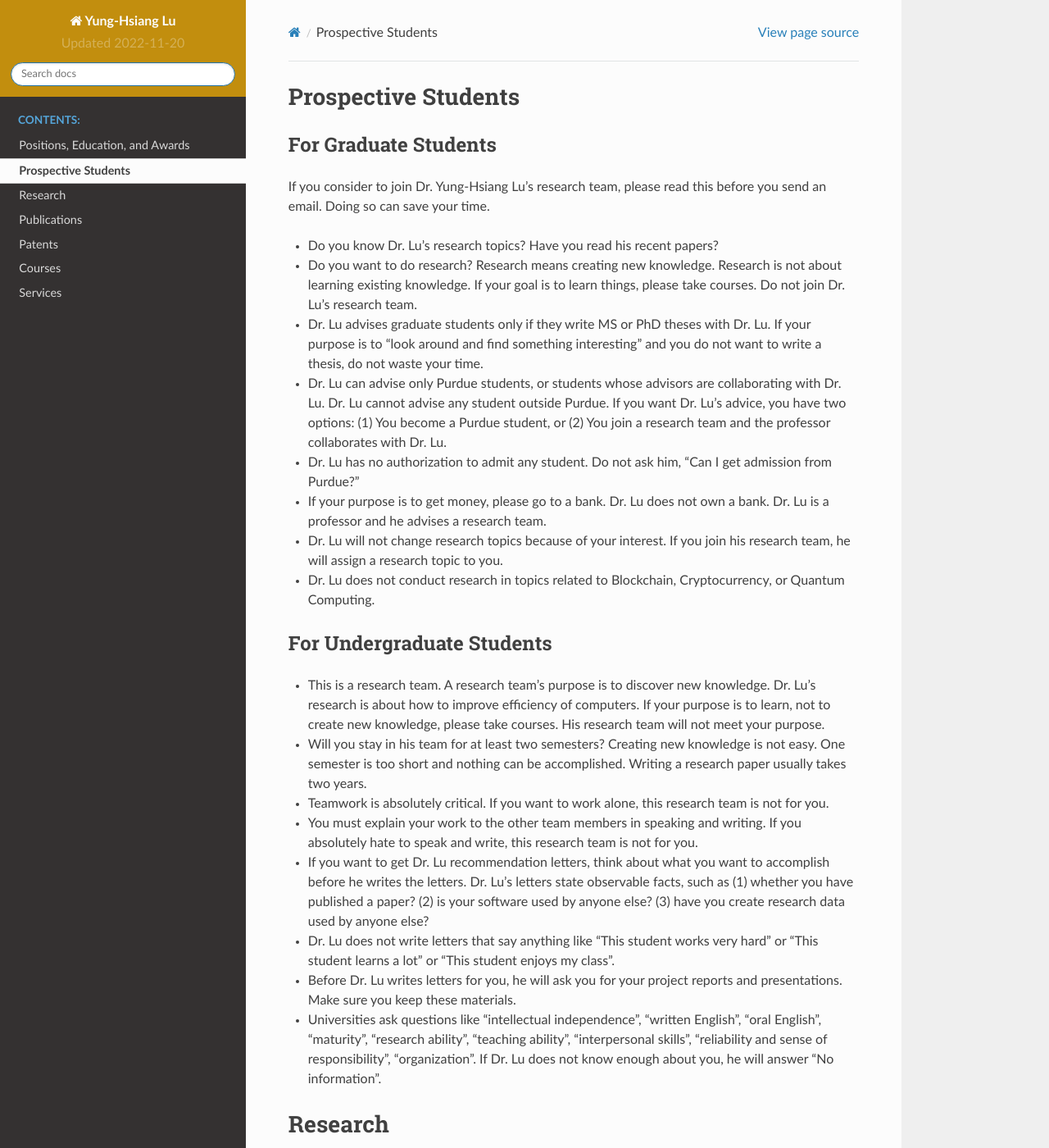
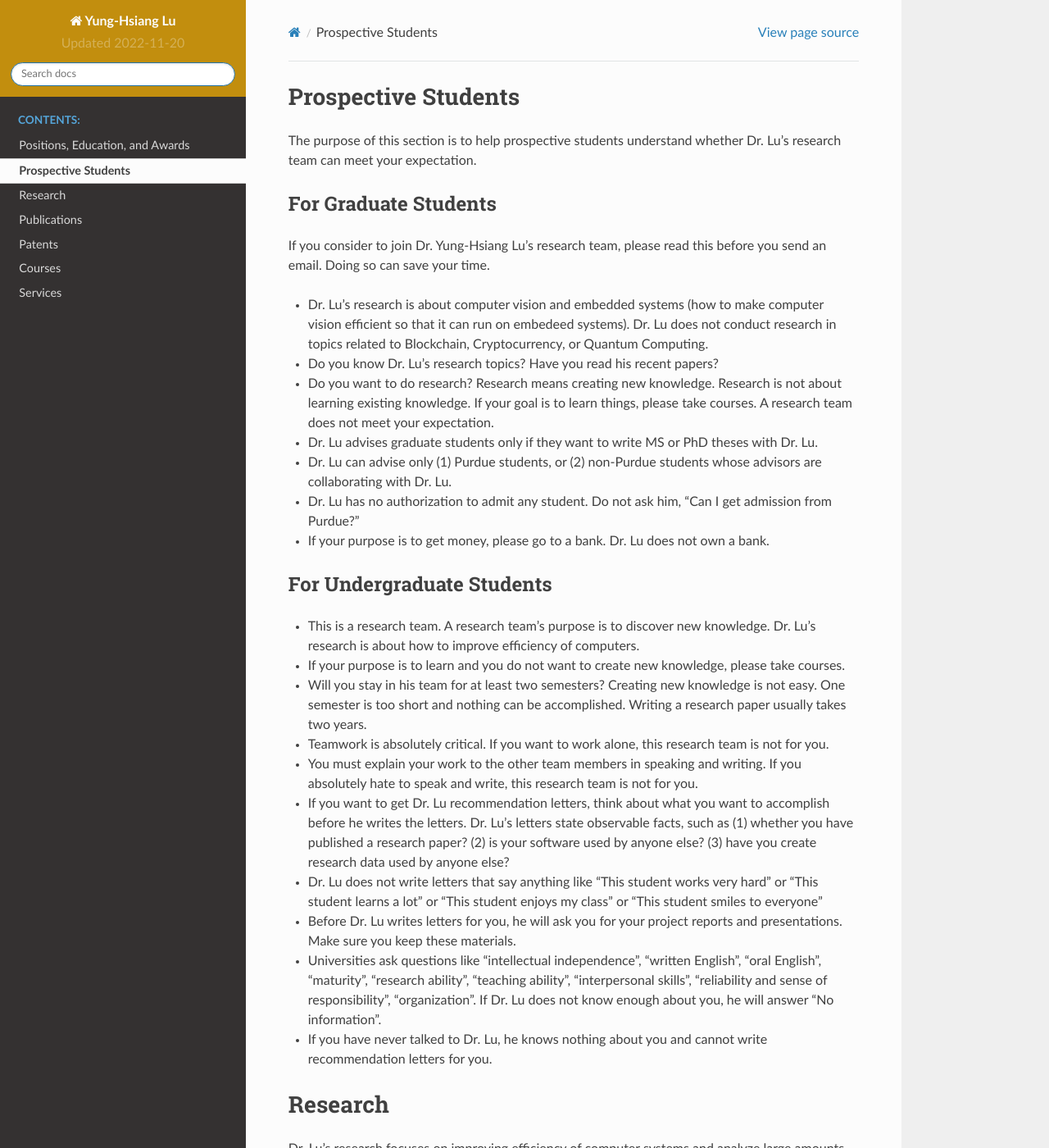
Before and after one commit to luyunghsiang/yhluweb, a Sphinx documentation site: the page built from source/research.rst, in a window 1280 px wide and 1400 px high. Shown: the whole window at 82% size. Built offline with Sphinx 7.4.7 and the Read the Docs theme 2.0.0, drawn with Linux system fonts in a browser that asks for light colours.

Commit message:
add section for prospective students

```diff
--- a/source/research.rst
+++ b/source/research.rst
@@ -1,5 +1,8 @@
 Prospective Students
 ====================
+
+The purpose of this section is to help prospective students understand
+whether Dr. Lu's research team can meet your expectation.
 
 For Graduate Students
 ^^^^^^^^^^^^^^^^^^^^^
@@ -7,45 +10,40 @@ For Graduate Students
 If you consider to join Dr. Yung-Hsiang Lu's research team, please
 read this before you send an email. Doing so can save your time.
 
+- Dr. Lu's research is about computer vision and embedded systems (how
+  to make computer vision efficient so that it can run on embedeed
+  systems). Dr. Lu does not conduct research in topics related to
+  Blockchain, Cryptocurrency, or Quantum Computing.
+
 - Do you know Dr. Lu's research topics? Have you read his recent papers?
 
 - Do you want to do research? Research means creating new
   knowledge. Research is not about learning existing knowledge.  If
-  your goal is to learn things, please take courses.  Do not join
-  Dr. Lu's research team.
+  your goal is to learn things, please take courses.  A research
+  team does not meet your expectation.
 
-- Dr. Lu advises graduate students only if they write MS or PhD theses
-  with Dr. Lu. If your purpose is to "look around and find something
-  interesting" and you do not want to write a thesis, do not waste
-  your time.
+- Dr. Lu advises graduate students only if they want to write MS or
+  PhD theses with Dr. Lu.
 
-- Dr. Lu can advise only Purdue students, or students whose advisors
-  are collaborating with Dr. Lu. Dr. Lu cannot advise any student
-  outside Purdue. If you want Dr. Lu's advice, you have two options:
-  (1) You become a Purdue student, or (2) You join a research team and
-  the professor collaborates with Dr. Lu.
+- Dr. Lu can advise only (1) Purdue students, or (2) non-Purdue
+  students whose advisors are collaborating with Dr. Lu.
 
 - Dr. Lu has no authorization to admit any student. Do not ask him,
   "Can I get admission from Purdue?"
 
 - If your purpose is to get money, please go to a bank. Dr. Lu does
-  not own a bank.  Dr. Lu is a professor and he advises a research
-  team.
+  not own a bank.
 
-- Dr. Lu will not change research topics because of your interest. If
-  you join his research team, he will assign a research topic to you.
-
-- Dr. Lu does not conduct research in topics related to Blockchain,
-  Cryptocurrency, or Quantum Computing.
 
 For Undergraduate Students
 ^^^^^^^^^^^^^^^^^^^^^^^^^^
 
 - This is a research team. A research team's purpose is to discover
   new knowledge. Dr. Lu's research is about how to improve efficiency
-  of computers. If your purpose is to learn, not to create new
-  knowledge, please take courses. His research team will not meet your
-  purpose.
+  of computers.
+
+- If your purpose is to learn and you do not want to create new
+  knowledge, please take courses.
 
 - Will you stay in his team for at least two semesters? Creating new
   knowledge is not easy. One semester is too short and nothing can be
@@ -61,12 +59,12 @@ For Undergraduate Students
 - If you want to get Dr. Lu recommendation letters, think about what
   you want to accomplish before he writes the letters. Dr. Lu's
   letters state observable facts, such as (1) whether you have
-  published a paper? (2) is your software used by anyone else? (3)
-  have you create research data used by anyone else?
+  published a research paper? (2) is your software used by anyone
+  else? (3) have you create research data used by anyone else?
 
 - Dr. Lu does not write letters that say anything like "This student
   works very hard" or "This student learns a lot" or "This student
-  enjoys my class".
+  enjoys my class" or "This student smiles to everyone"
 
 - Before Dr. Lu writes letters for you, he will ask you for your
   project reports and presentations. Make sure you keep these
@@ -77,6 +75,9 @@ For Undergraduate Students
   "teaching ability", "interpersonal skills", "reliability and sense
   of responsibility", "organization". If Dr. Lu does not know enough
   about you, he will answer "No information".
+
+- If you have never talked to Dr. Lu, he knows nothing about you and
+  cannot write recommendation letters for you.
 
 
 Research
```
